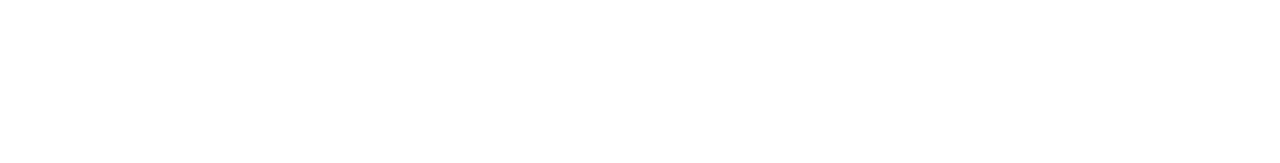
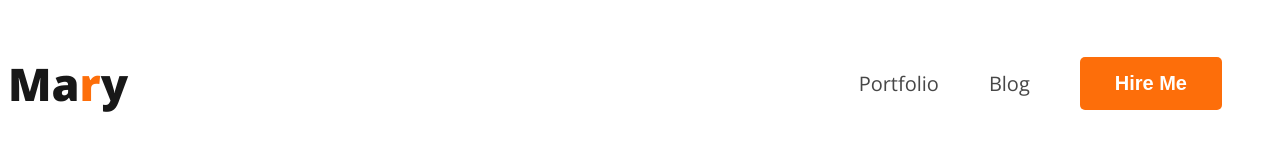
Before and after one commit to farhanjahin924/simple-Web-developer-portfolio, a plain HTML site: page index.html in a window 1280 px wide. Drawn offline with nearby package versions, Linux system fonts and the light colour scheme.

Commit message:
nav bar added

```diff
--- a/index.html
+++ b/index.html
@@ -1,12 +1,32 @@
 <!DOCTYPE html>
 <html lang="en">
-<head>
-    <meta charset="UTF-8">
-    <meta name="viewport" content="width=device-width, initial-scale=1.0">
-    <title>Document</title>
-</head>
-<body>
+  <head>
+    <meta charset="UTF-8" />
+    <meta name="viewport" content="width=device-width, initial-scale=1.0" />
+    <title>devoloper portfolio</title>
+    <link rel="preconnect" href="https://fonts.googleapis.com" />
+    <link rel="preconnect" href="https://fonts.gstatic.com" crossorigin />
+    <link
+      href="https://fonts.googleapis.com/css2?family=Open+Sans:wght@300;400;500;600;700;800&display=swap"
+      rel="stylesheet"
+    />
+    <link rel="stylesheet" href="/portfolio.css" />
+  </head>
+  <body>
+    <header>
+      <nav>
+        <h3 class="nav-title">Ma<span class="primary-color">r</span>y</h3>
+        <ul>
+            <li><a href="">Portfolio</a></li>
+            <li><a href="">Blog</a></li>
+            <li><button class="button-primary ">Hire Me</button></li>
+        </ul>
 
+      </nav>
+    </header>
 
-</body>
+    <main></main>
+
+    <footer></footer>
+  </body>
 </html>
--- /dev/null
+++ b/portfolio.css
@@ -0,0 +1,43 @@
+/* Shared style */
+body {
+  font-family: "Open Sans", sans-serif;
+}
+.primary-color {
+  color: #fd6e0a;
+}
+.button-primary {
+  border-radius: 5px;
+  background: #fd6e0a;
+  color: var(--white-color, #fff);
+  font-size: 20px;
+  font-weight: 700;
+  border: none;
+  padding: 15px 35px;
+}
+/* navigation css */
+
+nav {
+  display: flex;
+  align-items: center;
+  justify-content: space-between;
+}
+
+.nav-title {
+  color: #181818;
+  font-size: 45px;
+  font-weight: 800;
+}
+nav > ul {
+  display: flex;
+  align-items: center;
+}
+nav li {
+  list-style: none;
+  margin-right: 50px;
+}
+nav a {
+  text-decoration: none;
+  color: var(--dark-02, #474747);
+  font-size: 20px;
+  font-weight: 400;
+}
```
